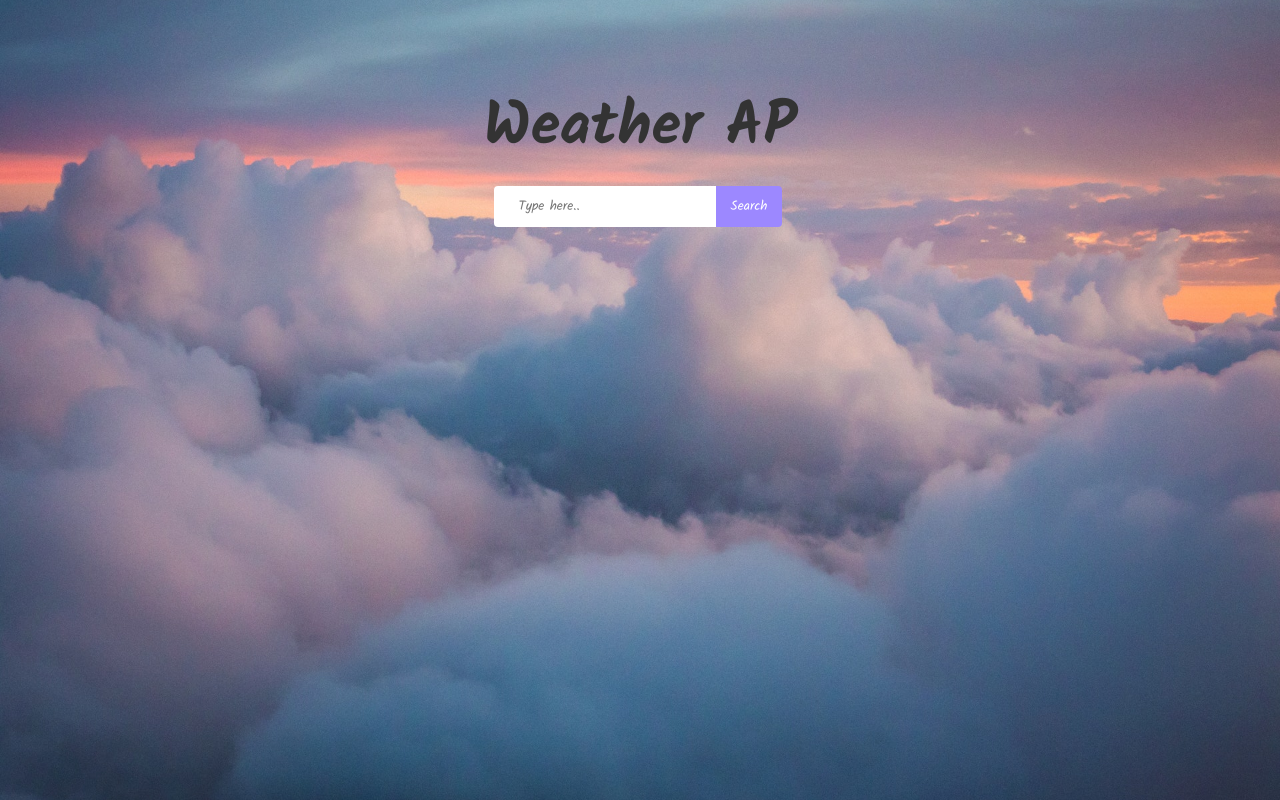
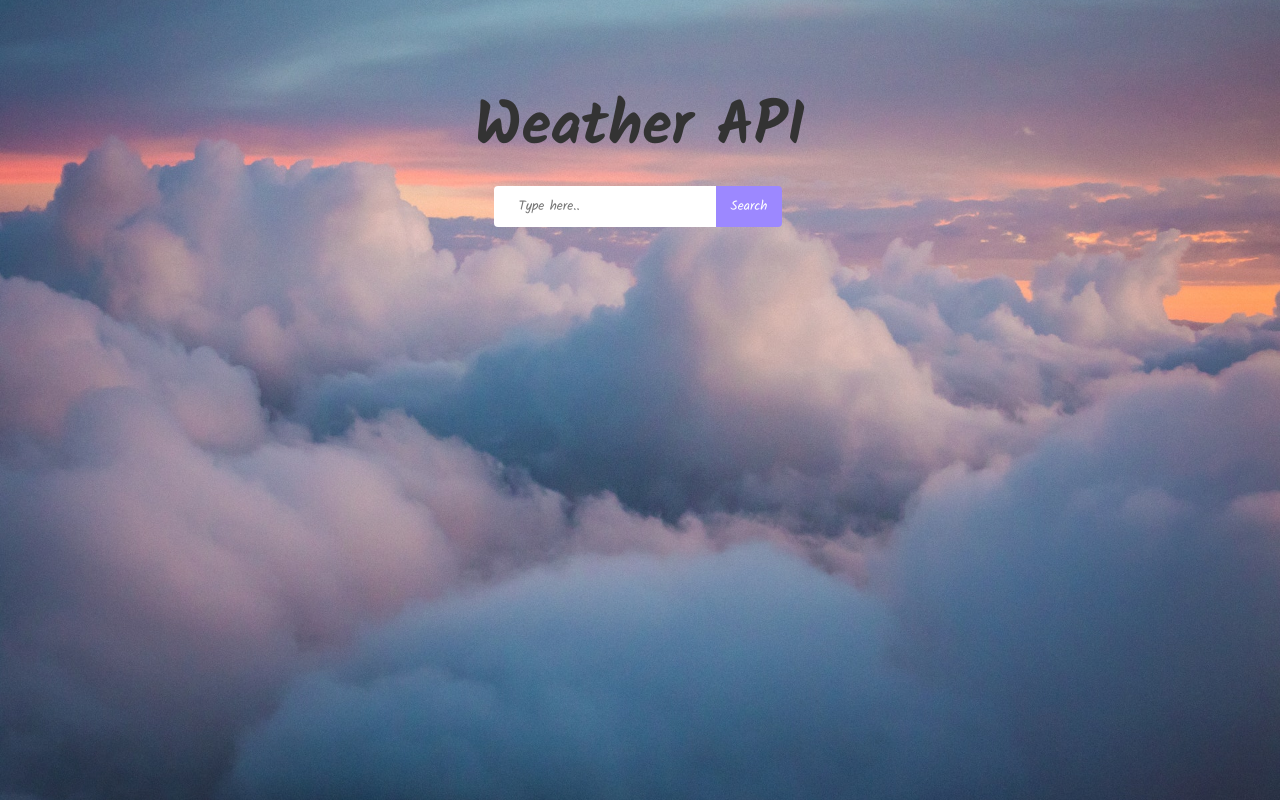
Before and after one commit to theogilardo/weather-api, a plain HTML site: page index.html in a window 1280 px wide. Drawn offline with Linux system fonts and the light colour scheme.

Commit message:
new save

```diff
--- a/index.html
+++ b/index.html
@@ -12,7 +12,7 @@
 </head>
 <body>
   <div class="container">
-    <h1>Weather AP</h1>
+    <h1>Weather API</h1>
     <form id="form" action="">
       <input type="text" id="input" placeholder="Type here..">
       <button id="button" class="btn">Search</button>
--- a/script.js
+++ b/script.js
@@ -47,6 +47,7 @@ async function fetchWeather(url){
     const imgDOM = document.querySelector('#weather > img')
     imgDOM.src = image
 
+
   } catch (error) {
     weather.classList.add('hidden')
     alert('City not found!')
```
